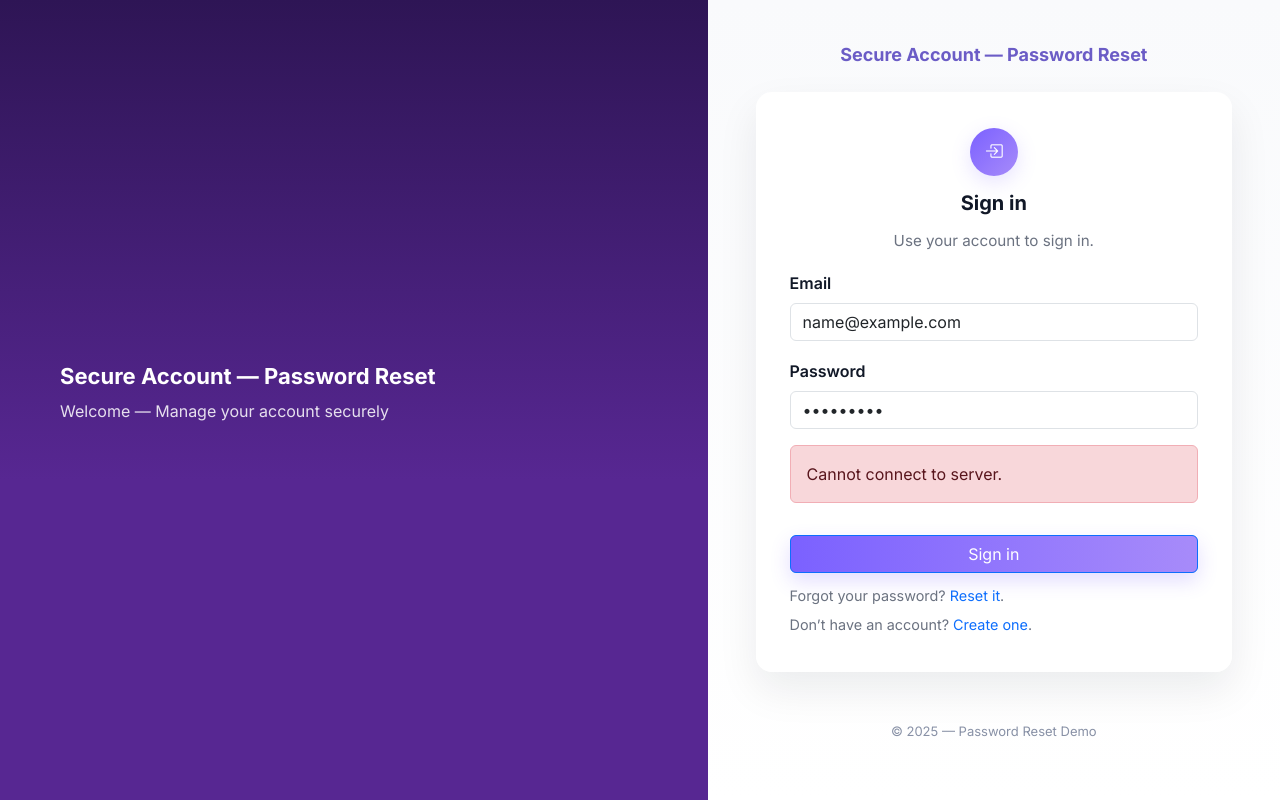
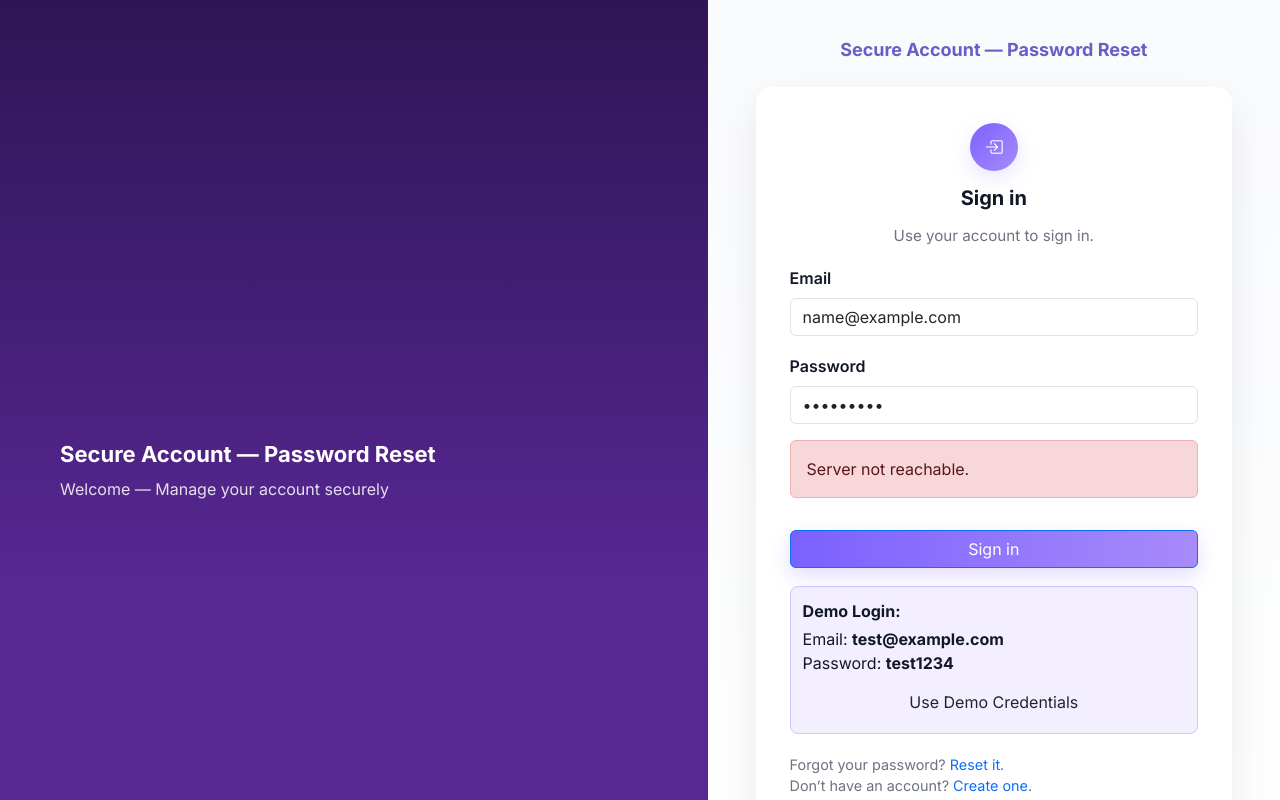
Before and after one commit to annie199810/Password-Reset, a React (Create React App) app in the folder frontend/: page /login in a window 1280 px wide. Both pictures are taken after typing "name@example.com", "Sample123" into the empty fields and a click on the button "Sign in". Shown: the top 800 px of the page. Built offline with nearby package versions, Linux system fonts and the light colour scheme; no server answers.

Commit message:
demo credeentials added

```diff
--- a/frontend/src/components/Login.jsx
+++ b/frontend/src/components/Login.jsx
@@ -1,13 +1,17 @@
-import React, { useState } from 'react';
-import { useNavigate } from 'react-router-dom';
+import React, { useState } from "react";
+import { useNavigate } from "react-router-dom";
 
 export default function Login() {
+  const navigate = useNavigate();
+
   const [email, setEmail] = useState("");
   const [password, setPassword] = useState("");
   const [status, setStatus] = useState({ type: "", text: "" });
   const [loading, setLoading] = useState(false);
 
-  const navigate = useNavigate();
+
+  const DEMO_EMAIL = "test@example.com";
+  const DEMO_PASSWORD = "test1234";
 
   const API = process.env.REACT_APP_API_URL;
 
@@ -16,7 +20,10 @@ export default function Login() {
     setStatus({ type: "", text: "" });
 
     if (!email || !password) {
-      return setStatus({ type: "error", text: "Email and password are required." });
+      return setStatus({
+        type: "error",
+        text: "Please enter both email and password."
+      });
     }
 
     setLoading(true);
@@ -32,56 +39,67 @@ export default function Login() {
       setLoading(false);
 
       if (res.ok) {
-        if (data.token) localStorage.setItem("token", data.token);
-        setStatus({ type: "success", text: "Login successful. Redirecting…" });
-        setTimeout(() => navigate('/'), 800);
+        localStorage.setItem("token", data.token);
+        setStatus({ type: "success", text: "Login successful! Redirecting…" });
+        setTimeout(() => navigate("/"), 700);
       } else {
         setStatus({ type: "error", text: data.error || "Invalid credentials." });
       }
     } catch (err) {
-      console.error(err);
       setLoading(false);
-      setStatus({ type: "error", text: "Cannot connect to server." });
+      setStatus({ type: "error", text: "Server not reachable." });
     }
+  }
+
+  function fillDemo() {
+    setEmail(DEMO_EMAIL);
+    setPassword(DEMO_PASSWORD);
+    setStatus({ type: "info", text: "Demo credentials filled!" });
   }
 
   return (
     <div className="form-card mx-auto" style={{ maxWidth: 520 }}>
       <div className="card-header">
-        <div className="icon"><i className="bi bi-box-arrow-in-right"></i></div>
+        <div className="icon">
+          <i className="bi bi-box-arrow-in-right"></i>
+        </div>
         <div className="form-title">Sign in</div>
         <div className="form-sub">Use your account to sign in.</div>
       </div>
 
       <form onSubmit={submit} noValidate>
         <div className="form-group">
-          <label className="form-label" htmlFor="email">Email</label>
+          <label className="form-label">Email</label>
           <input
-            id="email"
             type="email"
             className="form-control"
+            placeholder="Enter your email"
             value={email}
             onChange={(e) => setEmail(e.target.value)}
-            placeholder="Enter your email"
-            required
           />
         </div>
 
         <div className="form-group">
-          <label className="form-label" htmlFor="password">Password</label>
+          <label className="form-label">Password</label>
           <input
-            id="password"
             type="password"
             className="form-control"
+            placeholder="Enter your password"
             value={password}
             onChange={(e) => setPassword(e.target.value)}
-            placeholder="Enter your password"
-            required
           />
         </div>
 
         {status.text && (
-          <div className={`mt-3 alert ${status.type === "success" ? "alert-success" : "alert-danger"}`}>
+          <div
+            className={`mt-3 alert ${
+              status.type === "success"
+                ? "alert-success"
+                : status.type === "info"
+                ? "alert-info"
+                : "alert-danger"
+            }`}
+          >
             {status.text}
           </div>
         )}
@@ -90,11 +108,33 @@ export default function Login() {
           {loading ? "Signing in…" : "Sign in"}
         </button>
 
-        <div className="note" style={{ marginTop: 12 }}>
-          Forgot your password? <a href="/forgot-password">Reset it</a>.
+
+        <div
+          style={{
+            marginTop: 18,
+            padding: 12,
+            background: "#f4efff",
+            border: "1px solid #d0c3ff",
+            borderRadius: 8
+          }}
+        >
+          <div style={{ fontWeight: "bold", marginBottom: 4 }}>Demo Login:</div>
+          <div>Email: <strong>{DEMO_EMAIL}</strong></div>
+          <div>Password: <strong>{DEMO_PASSWORD}</strong></div>
+
+          <button
+            type="button"
+            onClick={fillDemo}
+            className="btn btn-outline mt-2"
+            style={{ width: "100%" }}
+          >
+            Use Demo Credentials
+          </button>
         </div>
 
-        <div className="note" style={{ marginTop: 8 }}>
+        <div className="note" style={{ marginTop: 20 }}>
+          Forgot your password? <a href="/forgot-password">Reset it</a>.
+          <br />
           Don’t have an account? <a href="/register">Create one</a>.
         </div>
       </form>
```
